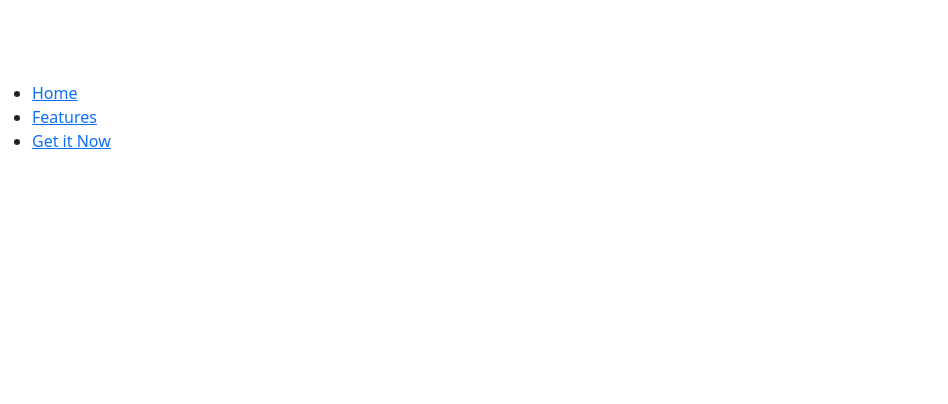
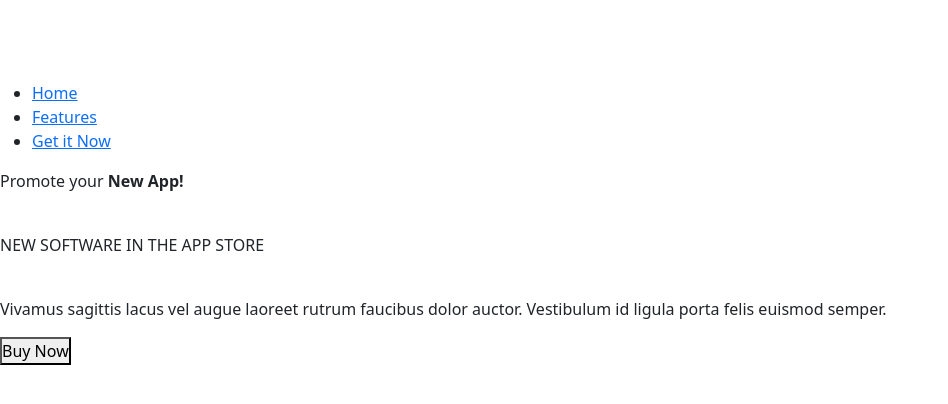
Before and after one commit to Jholandry/SAYNA---HTML-CSS-exercice2, a plain HTML site: page index.html in a window 1280 px wide. Shown: the whole page, without its empty margins (0-948 px from the left). Drawn offline with nearby package versions, Linux system fonts and the light colour scheme.

Commit message:
My first commit to github jl

```diff
--- a/index.html
+++ b/index.html
@@ -23,6 +23,18 @@
                     <li><a href="§Feature">Features </a></li>
                     <li><a href="§Get">Get it Now</a></li>
                 </ul>
+                <div class="header_part2">
+                    <div class="new_app">
+                        <p id="Promotion_of_new_app">Promote your <b>New App!</b></p>
+                        <br />
+                        <p id="new_software">NEW SOFTWARE IN THE APP STORE</p>
+                        <br />
+                        <p>
+                            Vivamus sagittis lacus vel augue laoreet rutrum faucibus dolor auctor. Vestibulum id ligula porta felis euismod semper.
+                        </p>
+                        <form action="post"><button>Buy Now</button></form>
+                    </div>
+                </div>
             </nav>
         </div>
         <div></div>
```
